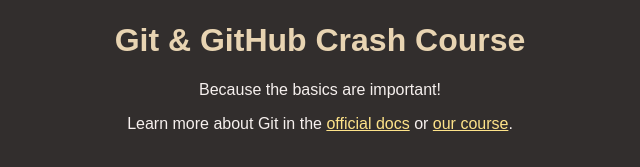
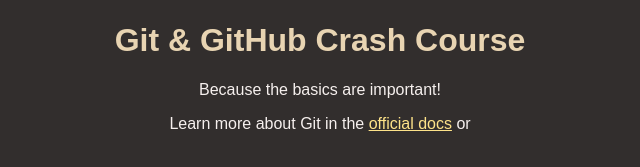
Before and after one commit to Alaa-Shaker/demo, a plain HTML site: page index.html in a window 1280 px wide. Shown: the part 147-314 px from the top of the page, without its empty margins (320-960 px from the left). Drawn offline with Linux system fonts and the light colour scheme.

Commit message:
remove link

```diff
--- a/index.html
+++ b/index.html
@@ -18,7 +18,7 @@
       <p>
         Learn more about Git in the
         <a href="https://git-scm.com/book/en/v2">official docs</a> or
-        <a href="https://acad.link/git">our course</a>.
+
       </p>
       </section>
     </main>
```
